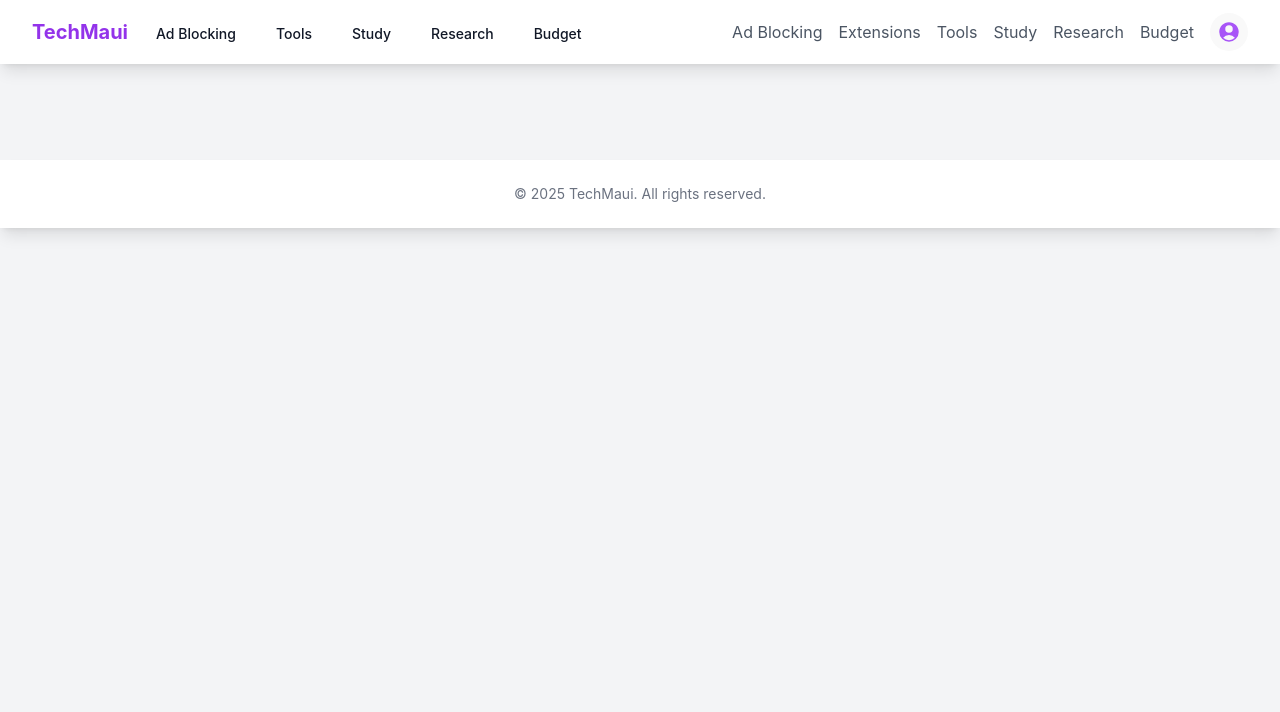
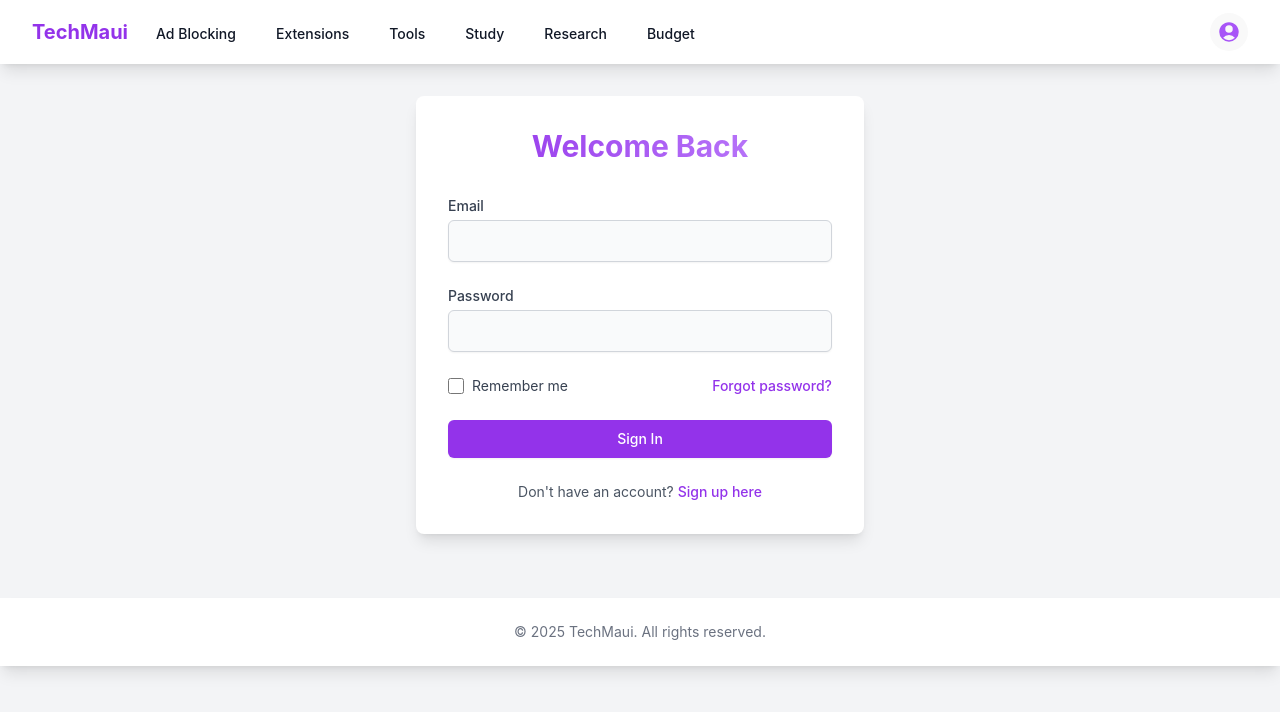
Before and after one commit to nxtcarson/techmaui, a React (Vite) app: page /login in a window 1280 px wide. Shown: the top 712 px of the page. Built offline with nearby package versions, Linux system fonts and the light colour scheme.

Commit message:
feat: add login and signup pages, update navbar and contact email

```diff
--- a/src/App.jsx
+++ b/src/App.jsx
@@ -5,6 +5,8 @@ import Tools from './pages/Tools';
 import Study from './pages/Study';
 import Research from './pages/Research';
 import Budget from './pages/Budget';
+import Login from './pages/Login';
+import SignUp from './pages/SignUp';
 import { useState } from 'react';
 
 function App() {
@@ -33,6 +35,12 @@ function App() {
                     Ad Blocking
                   </Link>
                   <Link
+                    to="/extensions"
+                    className="inline-flex items-center px-1 pt-1 text-sm font-medium text-gray-900 hover:text-purple-600"
+                  >
+                    Extensions
+                  </Link>
+                  <Link
                     to="/tools"
                     className="inline-flex items-center px-1 pt-1 text-sm font-medium text-gray-900 hover:text-purple-600"
                   >
@@ -58,15 +66,9 @@ function App() {
                   </Link>
                 </div>
               </div>
-              <div className="flex items-center space-x-4">
-                <Link to="/adblocking" className="text-gray-600 hover:text-purple-600">Ad Blocking</Link>
-                <Link to="/extensions" className="text-gray-600 hover:text-purple-600">Extensions</Link>
-                <Link to="/tools" className="text-gray-600 hover:text-purple-600">Tools</Link>
-                <Link to="/study" className="text-gray-600 hover:text-purple-600">Study</Link>
-                <Link to="/research" className="text-gray-600 hover:text-purple-600">Research</Link>
-                <Link to="/budget" className="text-gray-600 hover:text-purple-600">Budget</Link>
 
-                {/* Dropdown Menu */}
+              {/* Profile Dropdown */}
+              <div className="flex items-center">
                 <div className="relative">
                   <button
                     onClick={toggleDropdown}
@@ -100,13 +102,13 @@ function App() {
                       >
                         About
                       </Link>
-                      <Link
-                        to="/contact"
+                      <a
+                        href="mailto:nxtcarson@gmail.com"
                         className="block px-4 py-2 text-sm text-gray-700 hover:bg-purple-50 hover:text-purple-600 transition-colors duration-200"
                         onClick={() => setIsDropdownOpen(false)}
                       >
                         Contact
-                      </Link>
+                      </a>
                     </div>
                   )}
                 </div>
@@ -124,6 +126,8 @@ function App() {
             <Route path="/study" element={<Study />} />
             <Route path="/research" element={<Research />} />
             <Route path="/budget" element={<Budget />} />
+            <Route path="/login" element={<Login />} />
+            <Route path="/signup" element={<SignUp />} />
           </Routes>
         </main>
 
--- /dev/null
+++ b/src/pages/Login.jsx
@@ -0,0 +1,100 @@
+import React, { useState } from 'react';
+import { Link } from 'react-router-dom';
+
+function Login() {
+  const [formData, setFormData] = useState({
+    email: '',
+    password: ''
+  });
+
+  const handleSubmit = (e) => {
+    e.preventDefault();
+    // Add login logic here
+    console.log('Login data:', formData);
+  };
+
+  const handleChange = (e) => {
+    setFormData({
+      ...formData,
+      [e.target.name]: e.target.value
+    });
+  };
+
+  return (
+    <div className="flex flex-col items-center justify-center">
+      <div className="w-full max-w-md bg-white rounded-lg shadow-lg p-8">
+        <h2 className="text-3xl font-bold text-center mb-8 text-transparent bg-clip-text bg-gradient-to-r from-purple-600 to-purple-400">
+          Welcome Back
+        </h2>
+
+        <form onSubmit={handleSubmit} className="space-y-6">
+          <div>
+            <label htmlFor="email" className="block text-sm font-medium text-gray-700">
+              Email
+            </label>
+            <input
+              type="email"
+              name="email"
+              id="email"
+              value={formData.email}
+              onChange={handleChange}
+              required
+              className="mt-1 block w-full px-3 py-2 bg-gray-50 border border-gray-300 rounded-md shadow-sm focus:outline-none focus:ring-purple-500 focus:border-purple-500"
+            />
+          </div>
+
+          <div>
+            <label htmlFor="password" className="block text-sm font-medium text-gray-700">
+              Password
+            </label>
+            <input
+              type="password"
+              name="password"
+              id="password"
+              value={formData.password}
+              onChange={handleChange}
+              required
+              className="mt-1 block w-full px-3 py-2 bg-gray-50 border border-gray-300 rounded-md shadow-sm focus:outline-none focus:ring-purple-500 focus:border-purple-500"
+            />
+          </div>
+
+          <div className="flex items-center justify-between">
+            <div className="flex items-center">
+              <input
+                id="remember-me"
+                name="remember-me"
+                type="checkbox"
+                className="h-4 w-4 text-purple-600 focus:ring-purple-500 border-gray-300 rounded"
+              />
+              <label htmlFor="remember-me" className="ml-2 block text-sm text-gray-700">
+                Remember me
+              </label>
+            </div>
+
+            <div className="text-sm">
+              <a href="#" className="font-medium text-purple-600 hover:text-purple-500">
+                Forgot password?
+              </a>
+            </div>
+          </div>
+
+          <button
+            type="submit"
+            className="w-full flex justify-center py-2 px-4 border border-transparent rounded-md shadow-sm text-sm font-medium text-white bg-purple-600 hover:bg-purple-700 focus:outline-none focus:ring-2 focus:ring-offset-2 focus:ring-purple-500 transition-colors duration-200"
+          >
+            Sign In
+          </button>
+        </form>
+
+        <p className="mt-6 text-center text-sm text-gray-600">
+          Don't have an account?{' '}
+          <Link to="/signup" className="font-medium text-purple-600 hover:text-purple-500">
+            Sign up here
+          </Link>
+        </p>
+      </div>
+    </div>
+  );
+}
+
+export default Login;
--- /dev/null
+++ b/src/pages/SignUp.jsx
@@ -0,0 +1,96 @@
+import React, { useState } from 'react';
+import { Link } from 'react-router-dom';
+
+function SignUp() {
+  const [formData, setFormData] = useState({
+    email: '',
+    password: '',
+    confirmPassword: ''
+  });
+
+  const handleSubmit = (e) => {
+    e.preventDefault();
+    // Add signup logic here
+    console.log('Sign up data:', formData);
+  };
+
+  const handleChange = (e) => {
+    setFormData({
+      ...formData,
+      [e.target.name]: e.target.value
+    });
+  };
+
+  return (
+    <div className="flex flex-col items-center justify-center">
+      <div className="w-full max-w-md bg-white rounded-lg shadow-lg p-8">
+        <h2 className="text-3xl font-bold text-center mb-8 text-transparent bg-clip-text bg-gradient-to-r from-purple-600 to-purple-400">
+          Create Account
+        </h2>
+
+        <form onSubmit={handleSubmit} className="space-y-6">
+          <div>
+            <label htmlFor="email" className="block text-sm font-medium text-gray-700">
+              Email
+            </label>
+            <input
+              type="email"
+              name="email"
+              id="email"
+              value={formData.email}
+              onChange={handleChange}
+              required
+              className="mt-1 block w-full px-3 py-2 bg-gray-50 border border-gray-300 rounded-md shadow-sm focus:outline-none focus:ring-purple-500 focus:border-purple-500"
+            />
+          </div>
+
+          <div>
+            <label htmlFor="password" className="block text-sm font-medium text-gray-700">
+              Password
+            </label>
+            <input
+              type="password"
+              name="password"
+              id="password"
+              value={formData.password}
+              onChange={handleChange}
+              required
+              className="mt-1 block w-full px-3 py-2 bg-gray-50 border border-gray-300 rounded-md shadow-sm focus:outline-none focus:ring-purple-500 focus:border-purple-500"
+            />
+          </div>
+
+          <div>
+            <label htmlFor="confirmPassword" className="block text-sm font-medium text-gray-700">
+              Confirm Password
+            </label>
+            <input
+              type="password"
+              name="confirmPassword"
+              id="confirmPassword"
+              value={formData.confirmPassword}
+              onChange={handleChange}
+              required
+              className="mt-1 block w-full px-3 py-2 bg-gray-50 border border-gray-300 rounded-md shadow-sm focus:outline-none focus:ring-purple-500 focus:border-purple-500"
+            />
+          </div>
+
+          <button
+            type="submit"
+            className="w-full flex justify-center py-2 px-4 border border-transparent rounded-md shadow-sm text-sm font-medium text-white bg-purple-600 hover:bg-purple-700 focus:outline-none focus:ring-2 focus:ring-offset-2 focus:ring-purple-500 transition-colors duration-200"
+          >
+            Sign Up
+          </button>
+        </form>
+
+        <p className="mt-6 text-center text-sm text-gray-600">
+          Already have an account?{' '}
+          <Link to="/login" className="font-medium text-purple-600 hover:text-purple-500">
+            Login here
+          </Link>
+        </p>
+      </div>
+    </div>
+  );
+}
+
+export default SignUp;
```
